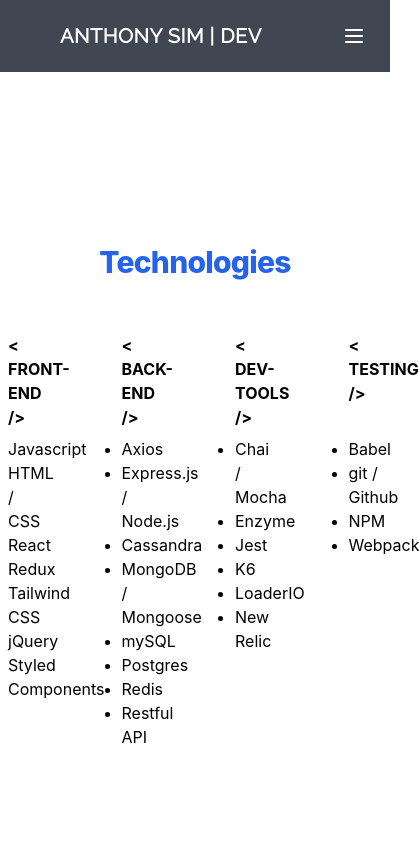
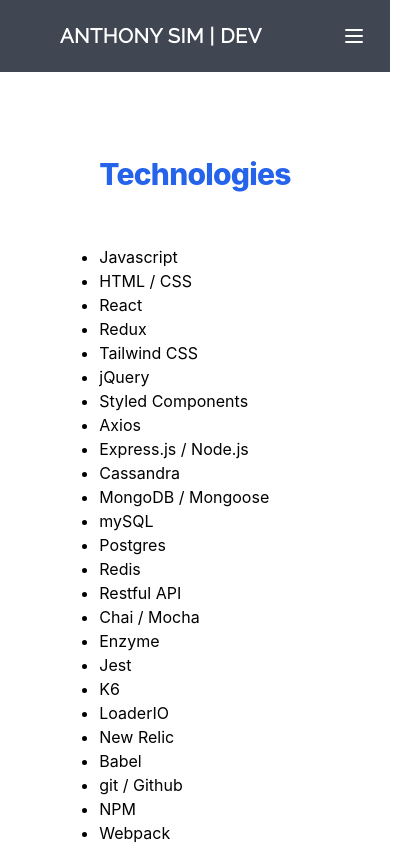
Before and after one commit to anthonysim/portfolio, a Next.js app: page / in a window 390 px wide. Shown: the top 844 px of the page, 419 px wide, since content can reach past the window. Built offline with nearby package versions, Linux system fonts and the light colour scheme.

Commit message:
tech list responsive

```diff
--- a/components/TechList.js
+++ b/components/TechList.js
@@ -12,13 +12,13 @@ export default function TechList() {
       </Fade>
       <br />
       <br />
-      <div className="grid grid-flow-row grid-cols-4 gap-x-20 gap-y-2">
+      <div className="lg:grid grid-flow-row grid-cols-4 gap-x-20 gap-y-2">
         {/* Titles */}
         <Fade direction="up">
-          <div className="uppercase font-bold">{`< Front-End />`}</div>
-          <div className="uppercase font-bold">{`< Back-End />`}</div>
-          <div className="uppercase font-bold">{`< Dev-Tools />`}</div>
-          <div className="uppercase font-bold">{`< Testing />`}</div>
+          <div className="uppercase font-bold hidden lg:block">{`< Front-End />`}</div>
+          <div className="uppercase font-bold hidden lg:block">{`< Back-End />`}</div>
+          <div className="uppercase font-bold hidden lg:block">{`< Dev-Tools />`}</div>
+          <div className="uppercase font-bold hidden lg:block">{`< Testing />`}</div>
 
           {/* Front-End */}
           <div>
```
